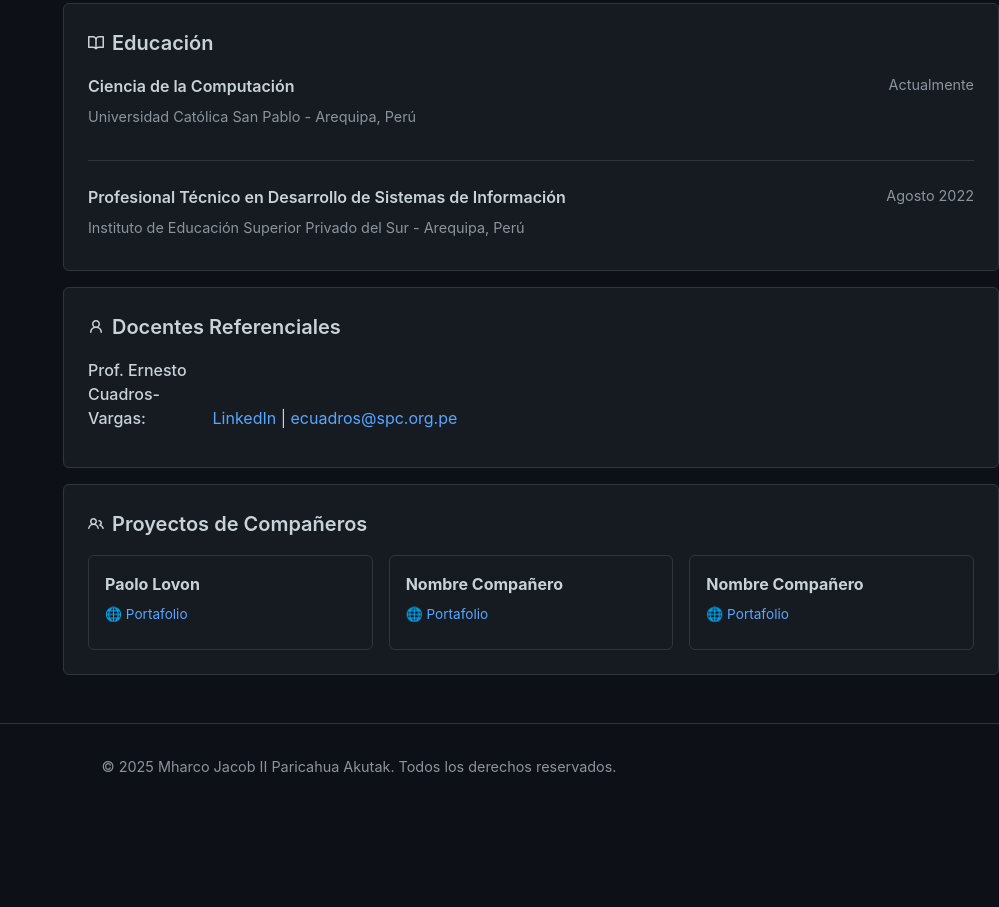
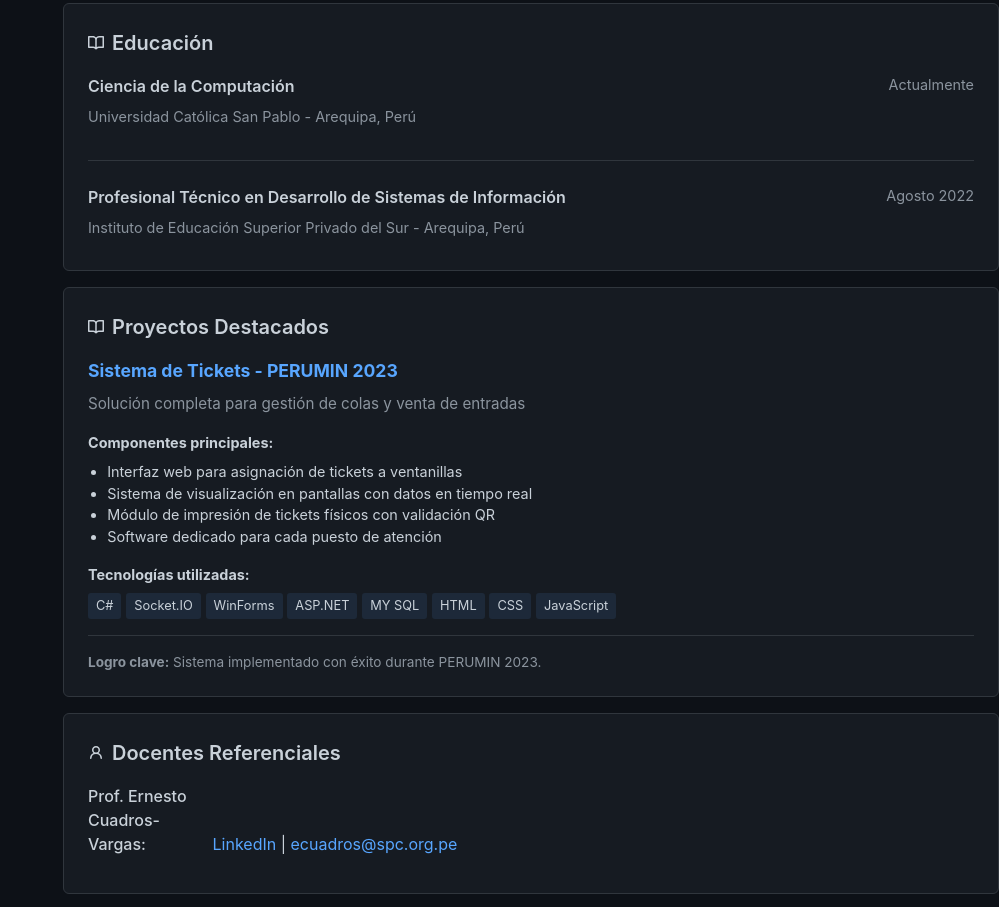
Before and after one commit to mparicahua/mharcoParicahua.github.io, a plain HTML site: page index.html in a window 1280 px wide. Shown: the part 1325-2232 px from the top of the page, without its empty margins (281-1280 px from the left). Before the commit the page ends 2134 px from the top, so only its background shows below. Drawn offline with Linux system fonts and the light colour scheme.

Commit message:
Agregados de proyectos destacados, imagen

```diff
--- a/index.html
+++ b/index.html
@@ -276,7 +276,10 @@
                 white-space: nowrap;
                 padding: 0 1rem;
             }
+
         }
+
+
     </style>
 </head>
 
@@ -285,7 +288,7 @@
         <div class="container">
             <div class="profile-container">
                 <div class="profile-avatar">
-                    <img src="images/profile.jpg" alt="Foto de Mharco Jacob II Paricahua Akutak" width="260" height="260">
+                    <img src="assets/images/profile.jpg" alt="Foto de Mharco Jacob II Paricahua Akutak" width="260" height="260">
                 </div>
                 <div class="profile-info">
                     <h1 class="profile-name">Mharco Jacob II Paricahua Akutak</h1>
@@ -361,6 +364,7 @@
                 <li><a href="#sobre-mi">Sobre mí</a></li>
                 <li><a href="#experiencia">Experiencia</a></li>
                 <li><a href="#educacion">Educación</a></li>
+                <li><a href="#proyectos">Proyectos Destacados</a></li>
                 <li><a href="#docentes">Docentes Referenciales</a></li>
                 <li><a href="#companeros">Proyectos de Compañeros</a></li>
             </ul>
@@ -580,6 +584,60 @@
                     <div class="company">Instituto de Educación Superior Privado del Sur - Arequipa, Perú</div>
                 </div>
             </section>
+
+            <section id="proyectos" class="card">
+                <h2 class="card-title">
+                    <svg height="16" viewBox="0 0 16 16" width="16" fill="currentColor">
+                        <path fill-rule="evenodd" d="M0 1.75A.75.75 0 01.75 1h4.253c1.227 0 2.317.59 3 1.501A3.744 3.744 0 0111.006 1h4.245a.75.75 0 01.75.75v10.5a.75.75 0 01-.75.75h-4.507a2.25 2.25 0 00-1.591.659l-.622.621a.75.75 0 01-1.06 0l-.622-.621A2.25 2.25 0 005.258 13H.75a.75.75 0 01-.75-.75V1.75zm8.755 3a2.25 2.25 0 012.25-2.25H14.5v9h-3.757c-.71 0-1.4.201-1.992.572l.004-7.322zm-1.504 7.324l.004-5.073-.002-2.253A2.25 2.25 0 005.003 2.5H1.5v9h3.757a3.75 3.75 0 011.994.574z"></path>
+                    </svg>
+                    Proyectos Destacados
+                </h2>
+
+                <div class="project-item">
+                    <h3 style="font-size: 1.1rem; margin-bottom: 0.5rem; color: var(--accent-color);">
+                        Sistema de Tickets - PERUMIN 2023
+                    </h3>
+
+                    <p style="margin-bottom: 1rem; font-size: 0.95rem; color: var(--text-light);">
+                        Solución completa para gestión de colas y venta de entradas
+                    </p>
+
+                    <div style="margin-bottom: 1rem;">
+                        <p style="margin-bottom: 0.5rem; font-size: 0.9rem;">
+                            <strong>Componentes principales:</strong>
+                        </p>
+                        <ul style="padding-left: 1.2rem; font-size: 0.9rem; margin-bottom: 1rem;">
+                            <li>Interfaz web para asignación de tickets a ventanillas</li>
+                            <li>Sistema de visualización en pantallas con datos en tiempo real</li>
+                            <li>Módulo de impresión de tickets físicos con validación QR</li>
+                            <li>Software dedicado para cada puesto de atención</li>
+                        </ul>
+                    </div>
+
+                    <div>
+                        <p style="margin-bottom: 0.5rem; font-size: 0.9rem;">
+                            <strong>Tecnologías utilizadas:</strong>
+                        </p>
+                        <div style="display: flex; flex-wrap: wrap; gap: 0.3rem; margin-bottom: 1rem;">
+                            <span style="font-size: 0.8rem; background: rgba(88, 166, 255, 0.1); padding: 0.2rem 0.5rem; border-radius: 3px;">C#</span>
+                            <span style="font-size: 0.8rem; background: rgba(88, 166, 255, 0.1); padding: 0.2rem 0.5rem; border-radius: 3px;">Socket.IO</span>
+                            <span style="font-size: 0.8rem; background: rgba(88, 166, 255, 0.1); padding: 0.2rem 0.5rem; border-radius: 3px;">WinForms</span>
+                            <span style="font-size: 0.8rem; background: rgba(88, 166, 255, 0.1); padding: 0.2rem 0.5rem; border-radius: 3px;">ASP.NET</span>
+                            <span style="font-size: 0.8rem; background: rgba(88, 166, 255, 0.1); padding: 0.2rem 0.5rem; border-radius: 3px;">MY SQL</span>
+                            <span style="font-size: 0.8rem; background: rgba(88, 166, 255, 0.1); padding: 0.2rem 0.5rem; border-radius: 3px;">HTML</span>
+                            <span style="font-size: 0.8rem; background: rgba(88, 166, 255, 0.1); padding: 0.2rem 0.5rem; border-radius: 3px;">CSS</span>
+                            <span style="font-size: 0.8rem; background: rgba(88, 166, 255, 0.1); padding: 0.2rem 0.5rem; border-radius: 3px;">JavaScript</span>
+                        </div>
+                    </div>
+
+                    <div style="border-top: 1px solid var(--border-color); padding-top: 1rem;">
+                        <p style="font-size: 0.85rem; color: var(--text-light);">
+                            <strong>Logro clave:</strong> Sistema implementado con éxito durante PERUMIN 2023.
+                        </p>
+                    </div>
+                </div>
+            </section>
+
             <section id="docentes" class="card">
                 <h2 class="card-title">
                     <svg height="16" viewBox="0 0 16 16" width="16" fill="currentColor">
```
Also changed, not shown: assets/images/preview.jpg (added), assets/images/profile.jpg (renamed from images/profile.jpg).
